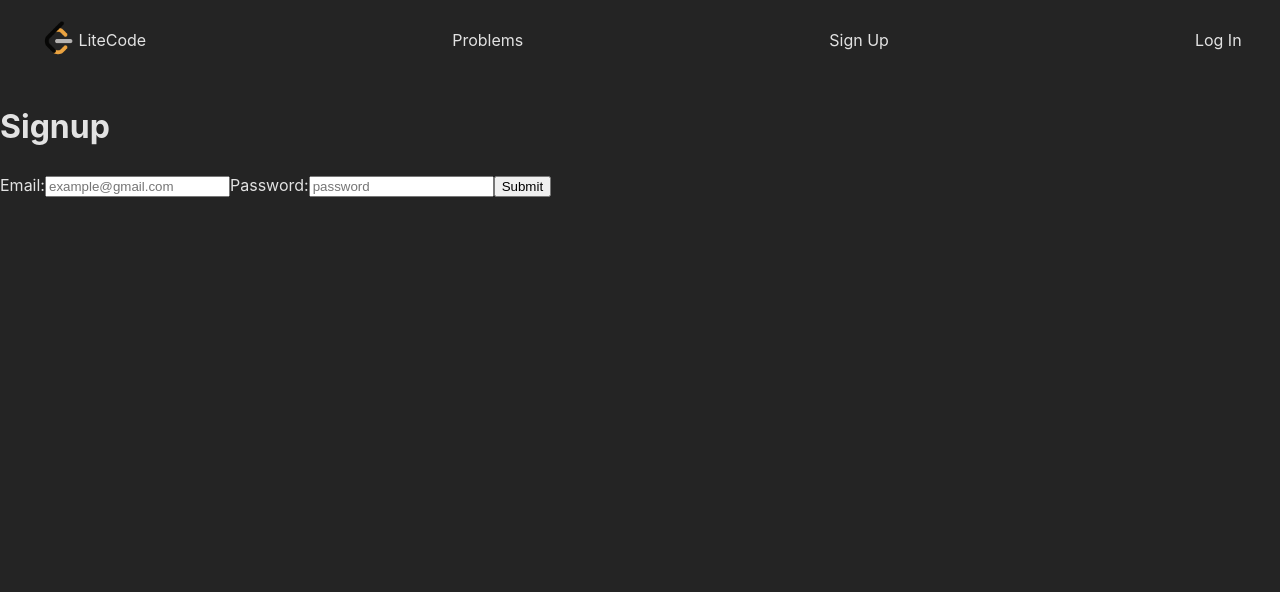
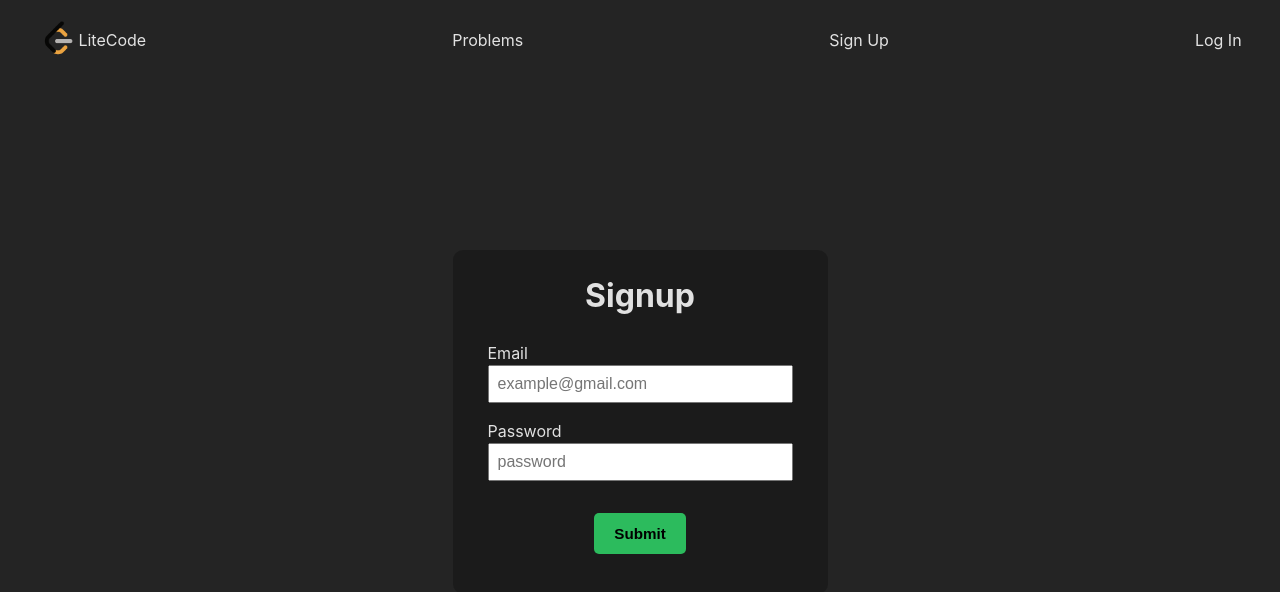
Before and after one commit to sanskar-soni-9/litecode, a React (Vite) app in the folder client/: page /signup in a window 1280 px wide. Shown: the top 592 px of the page. Built offline with nearby package versions, Linux system fonts and the light colour scheme.

Commit message:
styled Signup page

```diff
--- a/client/src/Components/Signup/Signup.jsx
+++ b/client/src/Components/Signup/Signup.jsx
@@ -1,10 +1,12 @@
 import { useState } from 'react'
 import { backendUrl } from '../../constants'
+import './Signup.scss'
 
 const Signup = () => {
   const [email, setEmail] = useState('')
   const [password, setPassword] = useState('')
-  const [status, setStatus] = useState(false)
+  const [isSignedUp, setIsSignedUp] = useState(false)
+  const [error, setError] = useState(null)
 
   const handleSubmit = async (e) => {
     e.preventDefault();
@@ -16,30 +18,53 @@ const Signup = () => {
       body: JSON.stringify({ email, password })
     })
     const data = await res.json();
-    if(data.token) setStatus(true);
-    localStorage.setItem('token', data.token);
+    console.log(data);
+    if (data.token) {
+      setIsSignedUp(true);
+      localStorage.setItem('token', data.token);
+      setTimeout(() => {
+        window.location.href = '/';
+      }, 2000);
+    } else {
+      setError(data.msg);
+    }
+  }
+
+  if(error || isSignedUp) {
+    return (
+      <div className='signup-container'>
+      {
+        isSignedUp ? (
+          <div className='signup-status-container success'>
+            <h1>Signup successful</h1>
+            <p>Redirecting...</p>
+          </div> ) : (
+          <div className='signup-status-container error'>
+            <h1>Signup failed</h1>
+            <p>{error}</p>
+          </div>
+        )
+      }
+      </div>
+    )
   }
 
   return (
     <div className='signup-container'>
-      {
-        status ? <p>Signup successful</p> : (
-          <>
-            <h1>Signup</h1>
-            <form onSubmit={e => handleSubmit(e)}>
-              <label>
-                Email:
-                <input type='email' placeholder='example@gmail.com' value={email} onChange={e => setEmail(e.target.value)} required />
-              </label>
-              <label>
-                Password:
-                <input type='password' placeholder='password' value={password} onChange={e => setPassword(e.target.value)} required />
-              </label>
-              <input type='submit' />
-            </form>
-          </>
-        )
-      }
+      <div className='signup-form-wrapper'>
+        <h1>Signup</h1>
+        <form onSubmit={e => handleSubmit(e)}>
+          <label>
+            Email
+            <input type='email' placeholder='example@gmail.com' value={email} onChange={e => setEmail(e.target.value)} required />
+          </label>
+          <label>
+            Password
+            <input type='password' placeholder='password' value={password} onChange={e => setPassword(e.target.value)} required />
+          </label>
+          <input type='submit' />
+        </form>
+      </div>
     </div>
   )
 }
--- a/client/src/Components/Signup/Signup.scss
+++ b/client/src/Components/Signup/Signup.scss
@@ -0,0 +1,75 @@
+.signup-container {
+  display: flex;
+  height: 85vh;
+  justify-content: center;
+  align-items: center;
+
+  .success {
+    background-color: #2cbb5d;
+  }
+
+  .error {
+    background-color: #ff375f;
+  }
+
+  .signup-status-container {
+    opacity: 0.75;
+    padding: 1rem 2rem;
+    border-radius: 10px;
+    display: flex;
+    flex-direction: column;
+    justify-content: center;
+    align-items: center;
+
+    h1 {
+      margin : 1rem;
+      font-weight: bold;
+    }
+
+    p {
+      font-size: 1.5rem;
+      font-weight: 600;
+      margin: 1rem;
+    }
+  }
+
+  .signup-form-wrapper {
+    width: 375px;
+    padding: 0 35px;
+    background-color: rgba(0, 0, 0, 0.25);
+    border-radius: 10px;
+
+    h1 {
+      text-align: center;
+    }
+
+    form {
+      display: flex;
+      flex-direction: column;
+
+      label {
+        margin-bottom: 1rem;
+
+        input {
+          display: block;
+          width: 100%;
+          padding: 0.5rem;
+          font-size: 1rem;
+        }
+      }
+
+      input[type='submit'] {
+        padding: 0.75rem 1.25rem;
+        border-radius: 5px;
+        cursor: pointer;
+        align-self: center;
+        margin: 1rem 0 2.5rem;
+        font-size: 0.95rem;
+        font-weight: bold;
+        background-color: #2cbb5d;
+        border: none;
+        outline: none;
+      }
+    }
+  }
+}
```
